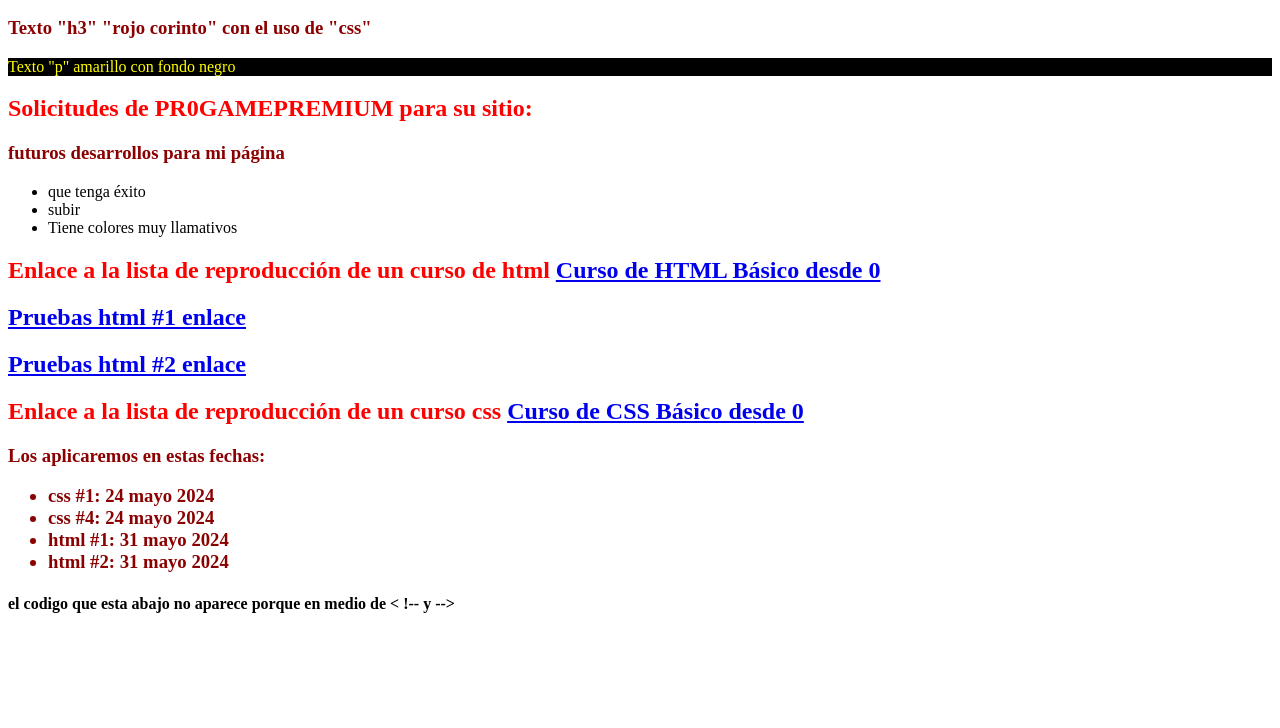
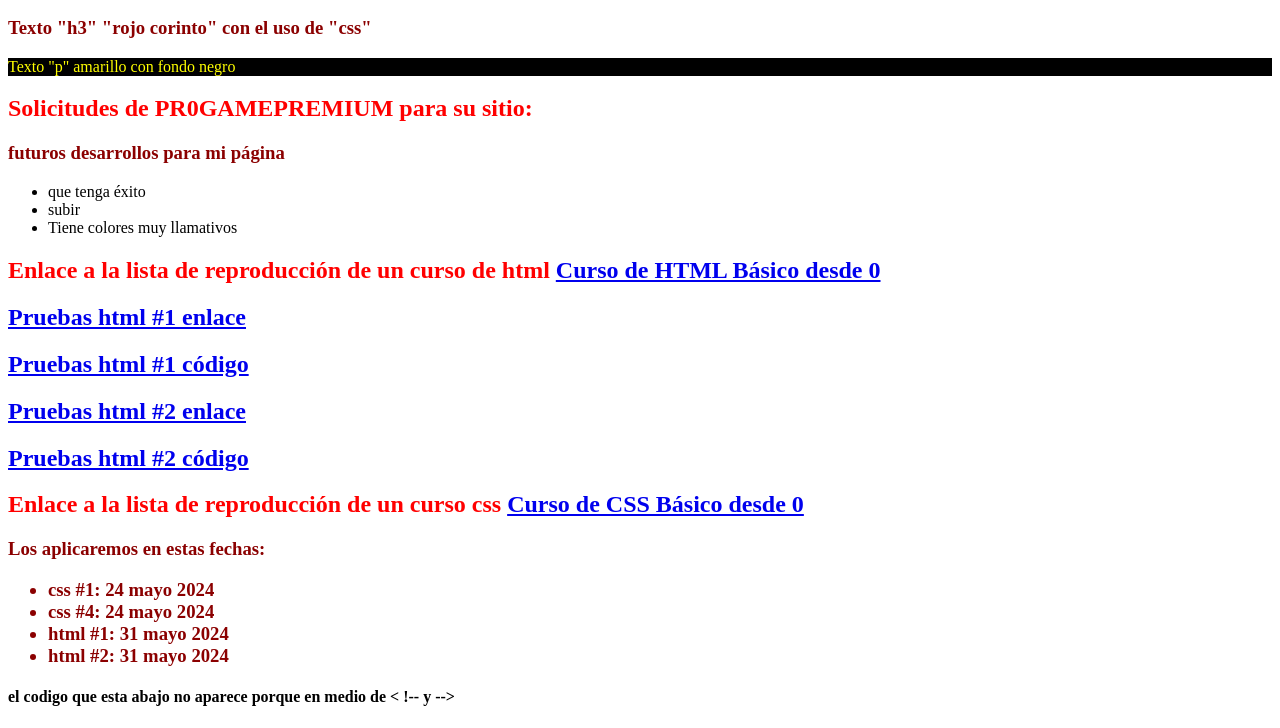
Before and after one commit to Seth502/pruebas, a plain HTML site: page index.html in a window 1280 px wide. Shown: the part 110-838 px from the top of the page. Before the commit the page ends 800 px from the top, so only its background shows below. Drawn offline with Linux system fonts and the light colour scheme.

Commit message:
Update index.html

```diff
--- a/index.html
+++ b/index.html
@@ -51,7 +51,10 @@ Se explican la sección de esta página que tiene el código html. */
 </ul>
 <h2>Enlace a la lista de reproducción de un curso de html <a href="https://www.youtube.com/playlist?list=PLhSj3UTs2_yVHt2DgHky_MzzRC58UHE4z">Curso de HTML Básico desde 0</a></h2>
 <h2><a href="./html-1.html">Pruebas html #1 enlace</a></h2>
+<h2><a href="https://github.com/Seth502/pruebas/blob/main/html-1.html">Pruebas html #1 código</a></h2>
+
 <h2><a href="./html-2.html">Pruebas html #2 enlace</a></h2>
+<h2><a href="https://github.com/Seth502/pruebas/blob/main/html-2.html">Pruebas html #2 código</a></h2>
 
 <h2>Enlace a la lista de reproducción de un curso css <a href="https://www.youtube.com/playlist?list=PLhSj3UTs2_yU0fGoS1bjpHqky4kCEmTbR">Curso de CSS Básico desde 0</a></h2>
 
```
